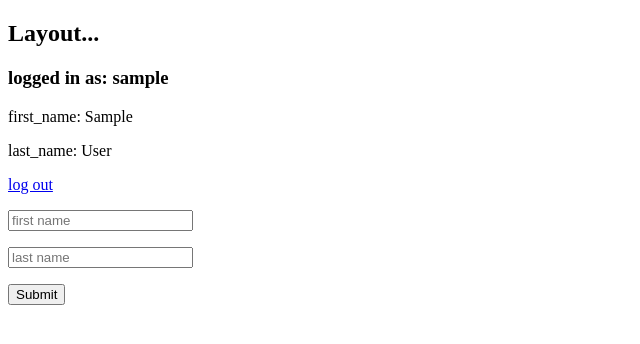
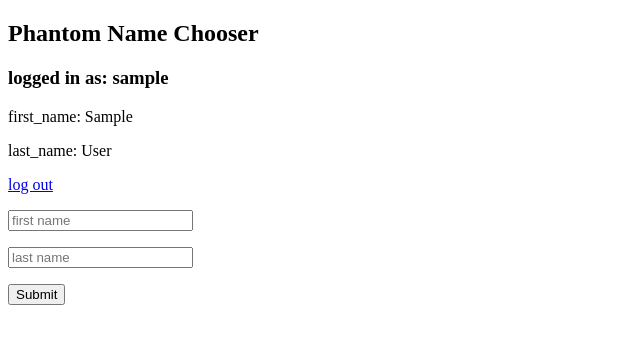
Before and after one commit to danielforgacs/PhanGhon, a Django app: page /get_name in a window 1280 px wide. Shown: the top 344 px of the page, without its empty margins (0-640 px from the left). Run offline with Django 3.2, Linux system fonts and the light colour scheme; the visitor is signed in with stand-in values (Sample User, id 1).

Commit message:
template clean up

```diff
--- a/PhanGhon/phantomname/templates/phantomname/layout.html
+++ b/PhanGhon/phantomname/templates/phantomname/layout.html
@@ -7,7 +7,7 @@
 </head>
 
 <body>
-    <h2>Layout...</h2>
+    <h2>Phantom Name Chooser</h2>
 
     <div>
     {% if request.user.is_authenticated %}
```
